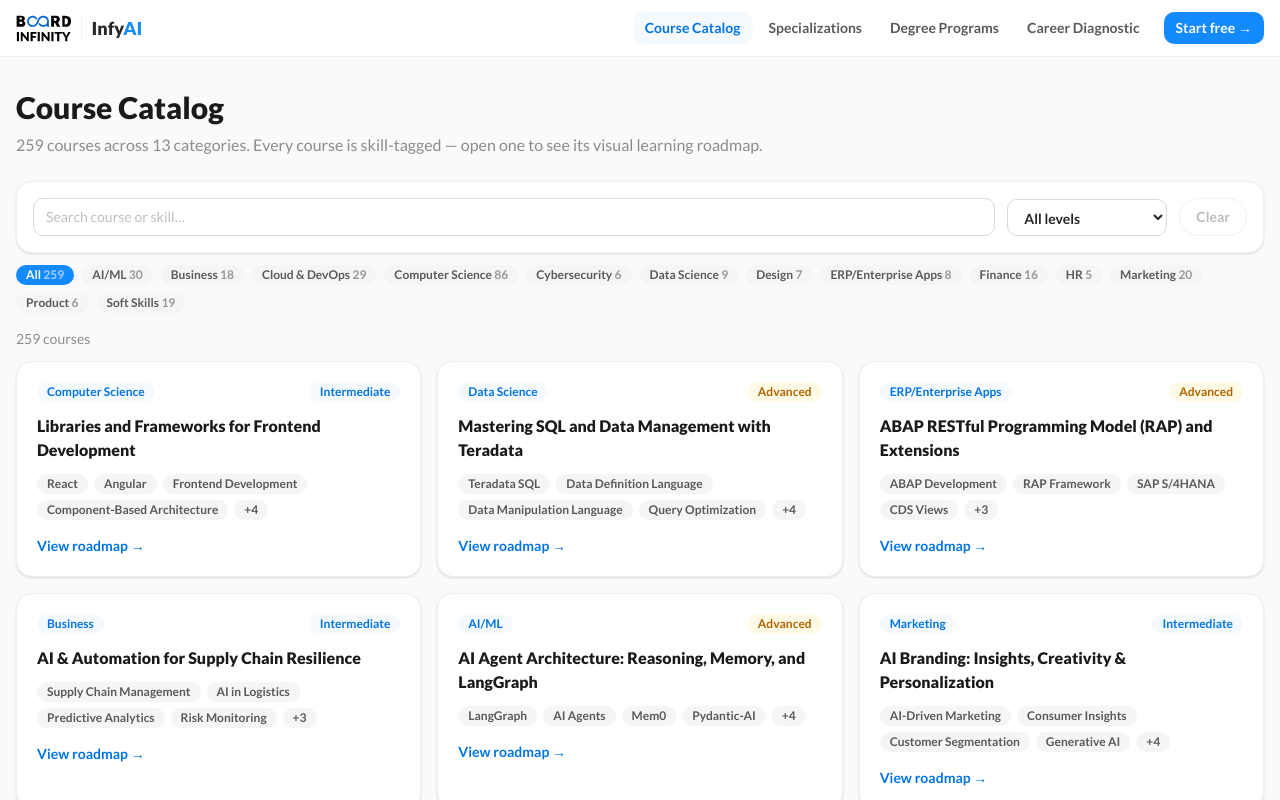
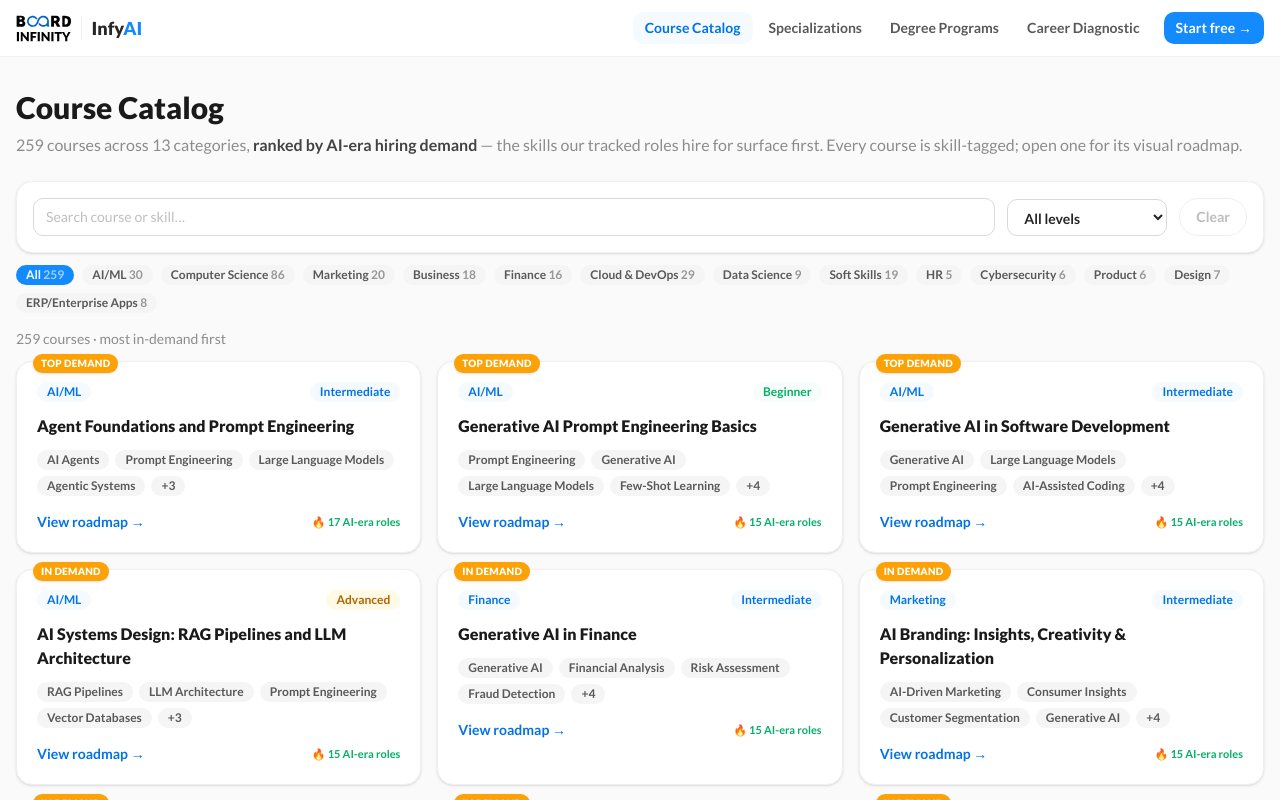
Before and after one commit to ravi6703/infyskill, a Next.js app: page /catalog in a window 1280 px wide. Shown: the top 800 px of the page. Built offline with nearby package versions, Linux system fonts and the light colour scheme.

Commit message:
catalog: rank courses by AI-era hiring demand; order domain filters by demand; add Top/In-demand badges

```diff
--- a/app/catalog/page.jsx
+++ b/app/catalog/page.jsx
@@ -2,12 +2,41 @@
 import { useMemo, useState } from "react";
 import Link from "next/link";
 import courses from "../../data/courses.json";
+import specs from "../../data/journeys.json";
 
 const clean = (t) => t.replace(/^[:\s]+/, "");
-const domains = [...new Set(courses.map((c) => c.domain))].sort();
-const byDomainCount = Object.fromEntries(domains.map((d) => [d, courses.filter((c) => c.domain === d).length]));
 const LEVELS = ["Beginner", "Intermediate", "Advanced"];
 const LEVEL_CHIP = { Beginner: "chip-green", Intermediate: "chip-blue", Advanced: "chip-peel" };
+
+// ---- DEMAND ENGINE: rank courses by how many AI-era roles actually hire for their skills ----
+// skill -> set of role slugs that list it (same signal used in the course roadmap)
+const SKILL_ROLES = (() => {
+  const m = {};
+  specs.forEach((sp) => (sp.skills || []).forEach((s) => {
+    const k = s.toLowerCase(); (m[k] = m[k] || new Set()).add(sp.slug);
+  }));
+  return m;
+})();
+function demandOf(c) {
+  const roles = new Set(); let hits = 0;
+  (c.skills || []).forEach((s) => { const set = SKILL_ROLES[s.toLowerCase()]; if (set) { hits += set.size; set.forEach((r) => roles.add(r)); } });
+  return { roles: roles.size, hits };
+}
+// attach demand, then rank by roles-reached, then total hits, then title
+const RANKED = courses
+  .map((c) => ({ ...c, _d: demandOf(c) }))
+  .sort((a, b) => (b._d.roles - a._d.roles) || (b._d.hits - a._d.hits) || a.title.localeCompare(b.title));
+const MAX_ROLES = Math.max(1, ...RANKED.map((c) => c._d.roles));
+
+const byDomainCount = {};
+const byDomainDemand = {};
+RANKED.forEach((c) => {
+  byDomainCount[c.domain] = (byDomainCount[c.domain] || 0) + 1;
+  byDomainDemand[c.domain] = (byDomainDemand[c.domain] || 0) + c._d.hits;
+});
+// domains ordered by aggregate hiring demand (most in-demand category first)
+const domains = [...new Set(courses.map((c) => c.domain))]
+  .sort((a, b) => (byDomainDemand[b] || 0) - (byDomainDemand[a] || 0) || byDomainCount[b] - byDomainCount[a]);
 
 export default function Catalog() {
   const [q, setQ] = useState("");
@@ -16,7 +45,7 @@ export default function Catalog() {
 
   const filtered = useMemo(() => {
     const ql = q.toLowerCase();
-    return courses.filter((c) =>
+    return RANKED.filter((c) =>
       (!domain || c.domain === domain) &&
       (!level || c.proficiency === level) &&
       (!ql || c.title.toLowerCase().includes(ql) || c.skills.some((s) => s.toLowerCase().includes(ql)))
@@ -26,7 +55,7 @@ export default function Catalog() {
   return (
     <div>
       <h1 className="text-3xl font-black text-ink-900">Course Catalog</h1>
-      <p className="mt-2 text-ink-500">{courses.length} courses across {domains.length} categories. Every course is skill-tagged — open one to see its visual learning roadmap.</p>
+      <p className="mt-2 text-ink-500">{courses.length} courses across {domains.length} categories, <b className="text-ink-700">ranked by AI-era hiring demand</b> — the skills our tracked roles hire for surface first. Every course is skill-tagged; open one for its visual roadmap.</p>
 
       <div className="card mt-6 grid grid-cols-1 gap-3 p-4 sm:grid-cols-[1fr_auto_auto] sm:items-center">
         <input className="input" placeholder="Search course or skill…" value={q} onChange={(e) => setQ(e.target.value)} />
@@ -51,10 +80,13 @@ export default function Catalog() {
         ))}
       </div>
 
-      <p className="mt-4 text-sm text-ink-500">{filtered.length} courses</p>
+      <p className="mt-4 text-sm text-ink-500">{filtered.length} courses · most in-demand first</p>
       <div className="mt-3 grid gap-4 sm:grid-cols-2 lg:grid-cols-3">
-        {filtered.map((c) => (
-          <Link key={c.slug} href={`/course/${c.slug}`} className="card group flex flex-col p-5 transition hover:-translate-y-0.5 hover:shadow-lift">
+        {filtered.map((c, i) => {
+          const top = !q && !domain && !level && i < 3;            // genuine top-of-catalog by demand
+          const hot = c._d.roles >= 3;                              // hired-for across many roles
+          return (
+          <Link key={c.slug} href={`/course/${c.slug}`} className="card group relative flex flex-col p-5 transition hover:-translate-y-0.5 hover:shadow-lift">
             <div className="flex items-start justify-between gap-2">
               <span className="chip-blue">{c.domain}</span>
               <span className={LEVEL_CHIP[c.proficiency] || "chip-gray"}>{c.proficiency}</span>
@@ -64,9 +96,21 @@ export default function Catalog() {
               {c.skills.slice(0, 4).map((s) => <span key={s} className="chip-gray">{s}</span>)}
               {c.skills.length > 4 && <span className="chip-gray">+{c.skills.length - 4}</span>}
             </div>
-            <span className="mt-4 text-sm font-bold text-brand-600 group-hover:underline">View roadmap →</span>
+            <div className="mt-4 flex items-center justify-between gap-2">
+              <span className="text-sm font-bold text-brand-600 group-hover:underline">View roadmap →</span>
+              {c._d.roles > 0 && (
+                <span className={`text-[11px] font-bold ${hot ? "text-teal-600" : "text-ink-400"}`}>
+                  {hot ? "🔥 " : ""}{c._d.roles} AI-era role{c._d.roles > 1 ? "s" : ""}
+                </span>
+              )}
+            </div>
+            {(top || hot) && (
+              <span className="absolute -top-2 left-4 rounded-full bg-peel-500 px-2 py-0.5 text-[10px] font-black uppercase tracking-wide text-white shadow-card">
+                {top ? "Top demand" : "In demand"}
+              </span>
+            )}
           </Link>
-        ))}
+        );})}
       </div>
     </div>
   );
```
